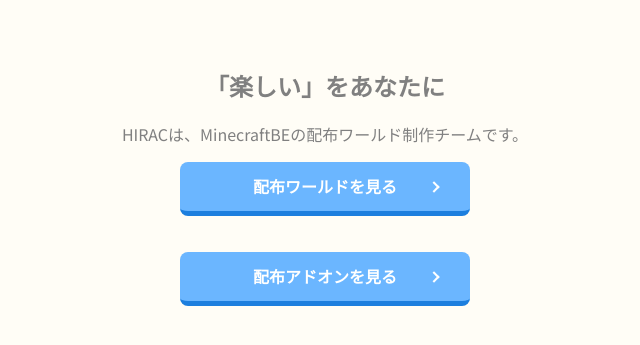
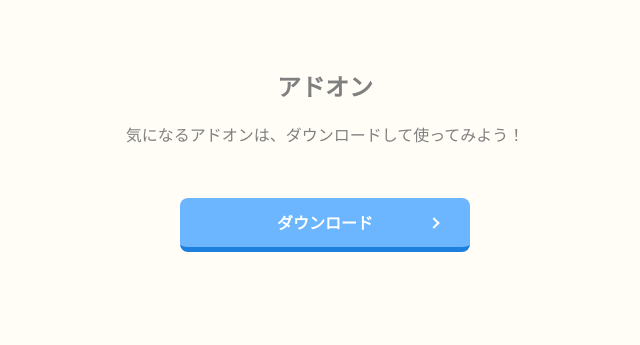
Before and after one commit to hiracmc/hirac.github.io, a plain HTML site: page addon.html in a window 1280 px wide. Shown: the part 137-482 px from the top of the page, without its empty margins (315-955 px from the left). Drawn offline with Linux system fonts and the light colour scheme; a web font is replaced by a local one.

Commit message:
Update addon.html

```diff
--- a/addon.html
+++ b/addon.html
@@ -109,11 +109,10 @@
     </h1>
 </div>
 　</p>
-  <h2>「楽しい」をあなたに</h2>
-  <p>HIRACは、MinecraftBEの配布ワールド制作チームです。</p>
-  <div class="button">
-  <a href="https://hiracmc.github.io/hirac/">配布ワールドを見る</a><br/><br/>
-  <a href="https://hiracmc.github.io/hirac/">配布アドオンを見る</a>
+  <h2>アドオン</h2>
+  <p>気になるアドオンは、ダウンロードして使ってみよう！</p>
+  <div class="button"><br/><br/>
+  <a href="https://hiracmc.github.io/hirac/">ダウンロード</a>
 </div>
 </body>
 </html>
```
